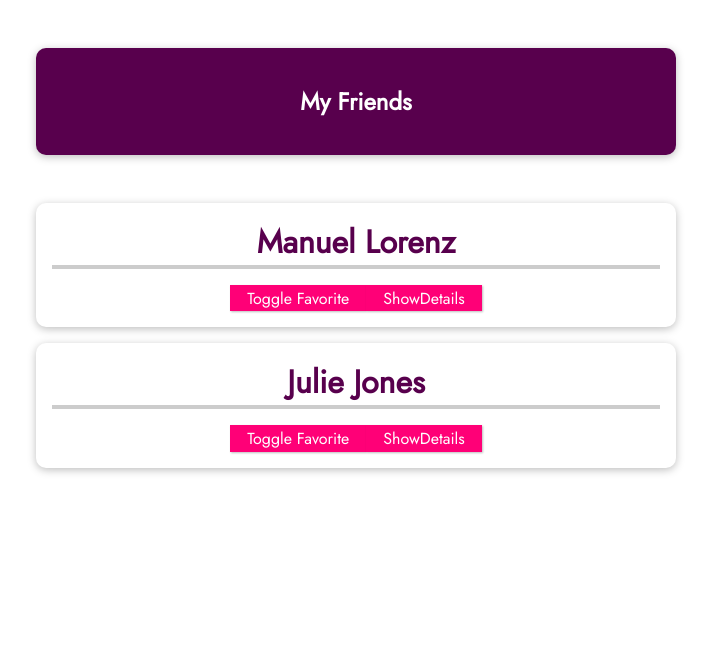
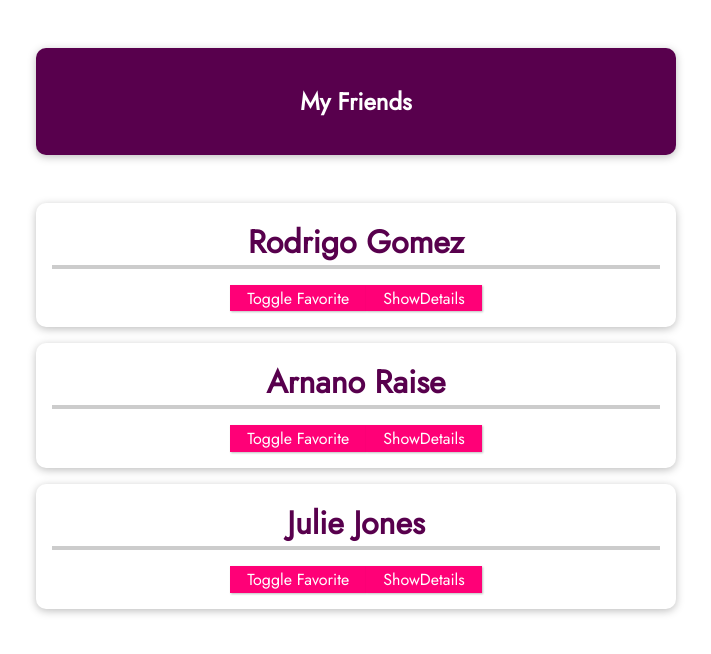
Before and after one commit to panaram1ks/vue-01-starting-project, a Vue app in the folder vue-first-web-app/vue-first-app/: page / in a window 1280 px wide. Shown: the top 654 px of the page, without its empty margins (284-995 px from the left). Built offline with nearby package versions, Linux system fonts and the light colour scheme.

Commit message:
Validation, second way send data from parent to Child

```diff
--- a/vue-first-web-app/vue-first-app/src/App.vue
+++ b/vue-first-web-app/vue-first-app/src/App.vue
@@ -5,17 +5,15 @@
         </header>
         <ul>
             <!-- <li v-for="friend in friends">{{ friend }}</li> -->
-            <friend-contact
-                name="Manuel Lorenz"
-                phone-number="01234 78992"
-                email-address="manuel@localhost.com"
-                is-favorite="100">
+            <friend-contact v-for="friend in friends"
+                :key="friend.id"
+                :name="friend.name"
+                :phone-number="friend.phone"
+                :email-address="friend.email"
+                v-bind:is-favorite="true">
             </friend-contact>
 
-            <friend-contact
-                name="Julie Jones"
-                phone-number="0987 65431"
-                email-address="julie@localhost.com">
+            <friend-contact name="Julie Jones" phone-number="0987 65431" email-address="julie@localhost.com">
             </friend-contact>
         </ul>
     </section>
@@ -25,7 +23,18 @@
 export default {
     data() {
         return {
-
+            friends: [
+                {
+                    name: 'Rodrigo Gomez',
+                    phone: '1234 5678 9100',
+                    email: 'gomez@localhost.com',
+                },
+                {
+                    name: 'Arnano Raise',
+                    phone: '9876 5678 1122',
+                    email: 'arnano@localhost.com',
+                }
+            ]
         };
     }
 }
--- a/vue-first-web-app/vue-first-app/src/components/FriendContact.vue
+++ b/vue-first-web-app/vue-first-app/src/components/FriendContact.vue
@@ -26,12 +26,12 @@ export default {
         },
         emailAddress: String,
         isFavorite: {
-            type: String,
+            type: Boolean,
             required: false,
-            default: '0',
-            validator: function (value) {
-                return value === '1' || value === '0';
-            }
+            default: false,
+            // validator: function (value) {
+            //     return value === '1' || value === '0';
+            // }
         },
     },
     data() {
@@ -54,11 +54,12 @@ export default {
         //     }
         // }
         toggleFavorite() {
-            if (this.friendIsFavorite === '1') {
-                this.friendIsFavorite = '0';
-            } else {
-                this.friendIsFavorite = '1';
-            }
+            // if (this.friendIsFavorite === '1') {
+            //     this.friendIsFavorite = '0';
+            // } else {
+            //     this.friendIsFavorite = '1';
+            // }
+            this.friendIsFavorite = !this.friendIsFavorite;
         }
     },
     computed: {
```
